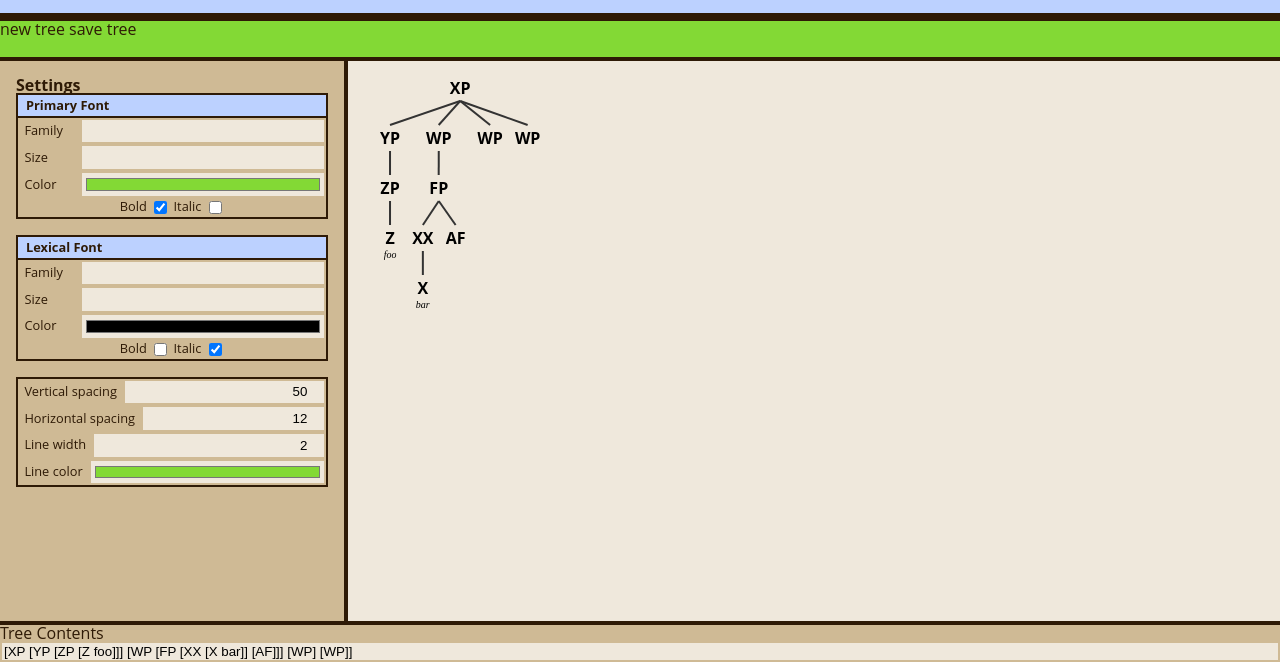
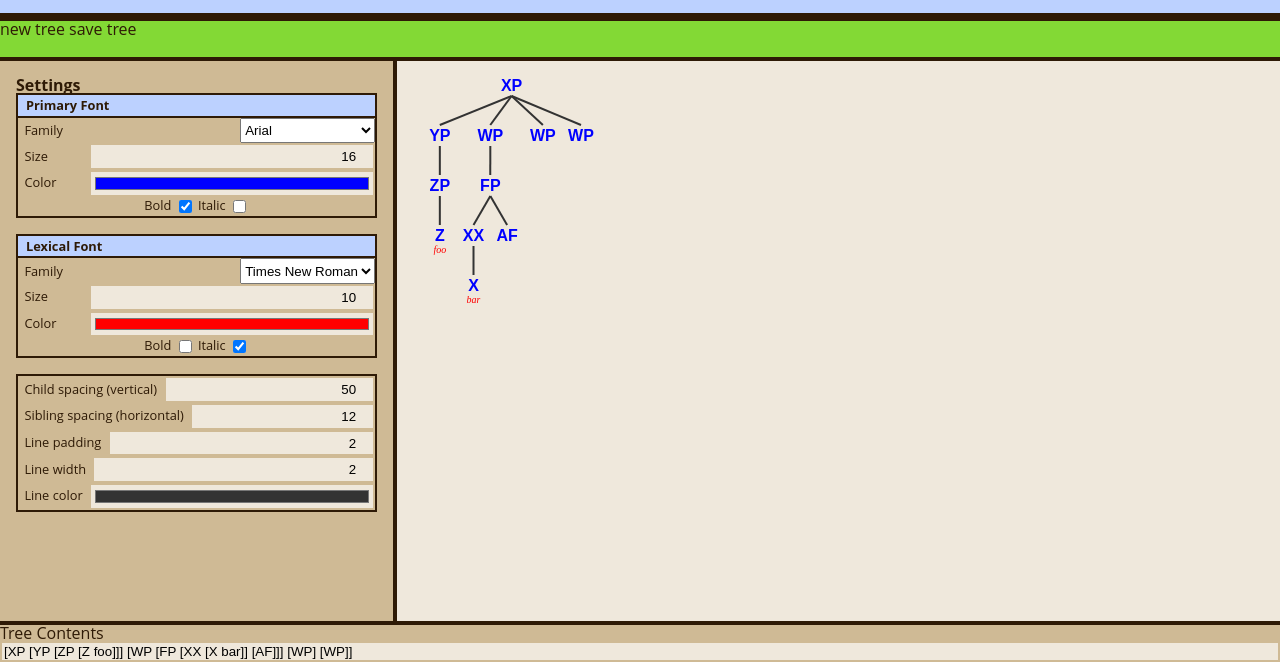
Before and after one commit to danrouse/sprouts-vanilla, a website: page app/index.html in a window 1280 px wide. Shown: the part 139-801 px from the top of the page. Drawn offline with nearby package versions, Linux system fonts and the light colour scheme; files that its build step writes are made by us from their sources.

Commit message:
basic settings UI implemented

```diff
--- a/app/index.html
+++ b/app/index.html
@@ -36,7 +36,13 @@
                 <li class="heading">Primary Font</li>
                 <li>
                     <label for="settings_nodeFontFamily">Family</label>
-                    <input name="settings_nodeFontFamily" type="text" class="setting">
+                    <select name="settings_nodeFontFamily" class="setting">
+                        <option value="Times New Roman" class="font-option">Times New Roman</option>
+                        <option value="Arial" class="font-option">Arial</option>
+                        <option value="Impact" class="font-option">Impact</option>
+                        <option value="Comic Sans MS" class="font-option">Comic Sans</option>
+                        <option value="Segoe UI" class="font-option">Segoe UI</option>
+                    </select>
                 </li>
                 <li>
                     <label for="settings_nodeFontSize">Size</label>
@@ -50,11 +56,11 @@
                     <ul class="buttons">
                         <li>
                             <label for="settings_nodeFontBold" class="button-label">Bold</label>
-                            <input type="checkbox" name="settings_nodeFontBold" checked>
+                            <input type="checkbox" name="settings_nodeFontBold" class="setting">
                         </li>
                         <li>
                             <label for="settings_nodeFontItalic" class="button-label">Italic</label>
-                            <input type="checkbox" name="settings_nodeFontItalic">
+                            <input type="checkbox" name="settings_nodeFontItalic" class="setting">
                         </li>
                     </ul>
                 </li>
@@ -64,7 +70,13 @@
                 <li class="heading">Lexical Font</li>
                 <li>
                     <label for="settings_headFontFamily">Family</label>
-                    <input name="settings_headFontFamily" type="text" class="setting">
+                    <select name="settings_headFontFamily" class="setting">
+                        <option value="Times New Roman" class="font-option">Times New Roman</option>
+                        <option value="Arial" class="font-option">Arial</option>
+                        <option value="Impact" class="font-option">Impact</option>
+                        <option value="Comic Sans MS" class="font-option">Comic Sans</option>
+                        <option value="Segoe UI" class="font-option">Segoe UI</option>
+                    </select>
                 </li>
                 <li>
                     <label for="settings_headFontSize">Size</label>
@@ -78,11 +90,11 @@
                     <ul class="buttons">
                         <li>
                             <label for="settings_headFontBold" class="button-label">Bold</label>
-                            <input type="checkbox" name="settings_headFontBold">
+                            <input type="checkbox" name="settings_headFontBold" class="setting">
                         </li>
                         <li>
                             <label for="settings_headFontItalic" class="button-label">Italic</label>
-                            <input type="checkbox" name="settings_headFontItalic" checked>
+                            <input type="checkbox" name="settings_headFontItalic" class="setting">
                         </li>
                     </ul>
                 </li>
@@ -90,20 +102,24 @@
 
             <ul class="settings">
                 <li>
-                    <label for="settings_nodeSpacingY">Vertical spacing</label>
-                    <input name="settings_nodeSpacingY" type="number" class="setting" value="50">
+                    <label for="settings_nodeSpacingY">Child spacing (vertical)</label>
+                    <input name="settings_nodeSpacingY" type="number" class="setting">
                 </li>
                 <li>
-                    <label for="settings_nodeSpacingX">Horizontal spacing</label>
-                    <input name="settings_nodeSpacingX" type="number" class="setting" value="12">
+                    <label for="settings_nodeSpacingX">Sibling spacing (horizontal)</label>
+                    <input name="settings_nodeSpacingX" type="number" class="setting">
+                </li>
+                <li>
+                    <label for="settings_linePadding">Line padding</label>
+                    <input name="settings_linePadding" type="number" class="setting">
                 </li>
                 <li>
                     <label for="settings_lineWidth">Line width</label>
-                    <input name="settings_lineWidth" type="number" class="setting" value="2">
+                    <input name="settings_lineWidth" type="number" class="setting">
                 </li>
                 <li>
                     <label for="settings_lineColor">Line color</label>
-                    <input name="settings_lineColor" type="color" class="setting" value="#83d935">
+                    <input name="settings_lineColor" type="color" class="setting">
                 </li>
             </ul>
         </aside>
--- a/app/scripts/main.js
+++ b/app/scripts/main.js
@@ -1,4 +1,23 @@
 'use strict';
+
+// default tree options
+var defaults = {
+	nodeFontFamily: 'Arial',
+	nodeFontSize: 16,
+	nodeFontColor: '#0000ff',
+	nodeFontBold: true,
+	nodeFontItalic: false,
+	headFontFamily: 'Times New Roman',
+	headFontSize: 10,
+	headFontColor: '#ff0000',
+	headFontBold: false,
+	headFontItalic: true,
+	nodeSpacingY: 50,
+	nodeSpacingX: 12,
+	linePadding: 2,
+	lineWidth: 2,
+	lineColor: '#333333'
+};
 
 // wrapper around SVG+child element creation
 // jQuery can't handle the namespace issues
@@ -36,7 +55,7 @@ var TreeNode = function(options) {
 		this.type = options.type;
 		this.head = options.head;
 	}
-}
+};
 
 TreeNode.prototype = {
 	addChild: function(options) {
@@ -70,9 +89,9 @@ TreeNode.prototype = {
 			if(trackPhrase && currentPhrase.length &&
 			   (text[i] === '[' || text[i] === ']' || text[i] === ' ')) {
 				// create root if we need to
-				var newObject = currentObject
-						? currentObject.addChild({ type: currentPhrase, head: currentHead })
-						: new TreeNode({ type: currentPhrase, head: currentHead, options: this.options });
+				var newObject = currentObject ?
+						currentObject.addChild({ type: currentPhrase, head: currentHead }) :
+						new TreeNode({ type: currentPhrase, head: currentHead, options: this.options });
 
 				currentObject = newObject;
 				currentPhrase = '';
@@ -145,6 +164,7 @@ TreeNode.prototype = {
 		var svg = _svgelem('svg'),
 			lines = [],
 			elemWidth = 0,
+			label, head, children,
 			i;
 
 		// SVG must be rendered for getBBox to get size
@@ -153,11 +173,11 @@ TreeNode.prototype = {
 		$('body').append(svg);
 
 		// add main label
-		var label = _svgelem('text', {
+		label = _svgelem('text', {
 			'class': 'sprouts__label',
 			'font-family': this.options.nodeFontFamily,
 			'font-size': this.options.nodeFontSize,
-			'color': this.options.nodeFontColor,
+			'fill': this.options.nodeFontColor,
 			'font-weight': this.options.nodeFontBold ? 'bold' : 'normal',
 			'font-style': this.options.nodeFontItalic ? 'italic' : 'normal'
 		});
@@ -169,7 +189,7 @@ TreeNode.prototype = {
 
 		// render children
 		if(this.children.length) {
-			var children = _svgelem('g', { 'class': 'children' });
+			children = _svgelem('g', { 'class': 'children' });
 			svg.appendChild(children);
 
 			for(i in this.children) {
@@ -200,7 +220,7 @@ TreeNode.prototype = {
 				// and it's thinner than its parent
 				if(this.children.length === 1 && childWidth < labelWidth) {
 					child._attrs({ 'x': (labelWidth - childWidth) / 2 });
-					line._attrs({ 'x1': ((labelWidth - childWidth) / 2) + (childWidth / 2) })
+					line._attrs({ 'x1': ((labelWidth - childWidth) / 2) + (childWidth / 2) });
 				}
 
 				// increase total width, add x-padding if not the last item
@@ -209,11 +229,11 @@ TreeNode.prototype = {
 
 		} else if(this.head.length) {
 			// no children, but there is a lexical head to display
-			var head = _svgelem('text', {
+			head = _svgelem('text', {
 				'class': 'sprouts__head',
 				'font-family': this.options.headFontFamily,
 				'font-size': this.options.headFontSize,
-				'color': this.options.headFontColor,
+				'fill': this.options.headFontColor,
 				'font-weight': this.options.headFontBold ? 'bold' : 'normal',
 				'font-style': this.options.headFontItalic ? 'italic' : 'normal'
 			});
@@ -264,23 +284,6 @@ TreeNode.prototype = {
 
 // tree master object
 // provides a root object, text parser, and writes the product to the DOM
-var defaults = {
-	nodeFontFamily: 'Open Sans',
-	nodeFontSize: 16,
-	nodeFontColor: '#0000ff',
-	nodeFontBold: true,
-	nodeFontItalic: false,
-	headFontFamily: 'Times New Roman',
-	headFontSize: 10,
-	headFontColor: '#ff0000',
-	headFontBold: false,
-	headFontItalic: true,
-	nodeSpacingY: 50,
-	nodeSpacingX: 12,
-	linePadding: 2,
-	lineWidth: 2,
-	lineColor: '#333333'
-}
 var Tree = function(contents, initialOptions) {
 	var options = this.options = initialOptions || {};
 
@@ -298,6 +301,7 @@ var Tree = function(contents, initialOptions) {
 		return this.root.toString();
 	};
 
+	// generates SVG and updates the page
 	this.draw = function(fromText) {
 		// replace SVG on the page
 		var svg = this.root.toSVG();
@@ -327,34 +331,40 @@ var Tree = function(contents, initialOptions) {
 // entry point (DOM ready)
 jQuery(function() {
 	// make a basic tree
-	var tree = new Tree("[XP [YP [ZP [Z foo]]] [WP [FP [XX [X bar]] [AF]]] [WP] [WP]]");
+	var tree = new Tree('[XP [YP [ZP [Z foo]]] [WP [FP [XX [X bar]] [AF]]] [WP] [WP]]');
 
-	//var X = tree.root.addChild('X', 'test');
-	// var YP = tree.root.addChild('YP');
-	// var WP = tree.root.addChild('WP');
-	// var FP = WP.addChild('FP');
-	// var XX = FP.addChild('XX');
-	// XX.addChild('X', 'bar');
-	// FP.addChild('AF');
-	// tree.root.addChild('WP');
-	// tree.root.addChild('WP');
-
-	// var ZP = YP.addChild('ZP');
-	// var Z = ZP.addChild('Z', 'foo');
+	// post initial settings to DOM
+	var elem;
+	for(var key in defaults) {
+		elem = document.getElementsByName('settings_' + key);
+		if(elem.length) {
+			if(elem[0].type === 'checkbox') {
+				elem[0].checked = defaults[key];
+			} else if(elem[0].nodeName === 'SELECT') {
+				elem[0].querySelector('[value="' + defaults[key] + '"]').selected = true;
+			} else {
+				elem[0].value = defaults[key];
+			}
+		} else {
+			console.log('no DOM element for setting', key);
+		}
+	}
 
 	// settings handlers
-	$('.setting').on('change', function(event) {
+	$('.setting').on('change', function() {
 		// remove 'settings_' from name for options key
 		var value = this.value;
 		if(this.type === 'number' || this.type === 'range') {
 			value = parseFloat(value);
+		} else if(this.type === 'checkbox') {
+			value = this.checked;
 		}
 		tree.options[this.name.substr(9)] = value;
 		tree.draw(true);
 	});
 
 	// databind the tree contents text input
-	$('#sprouts-text').on('keyup', function(event) {
+	$('#sprouts-text').on('keyup', function() {
 		tree.root = new TreeNode({
 		 	fromString: this.value,
 		 	options: tree.options });
```
Also changed, not shown: README.md.
